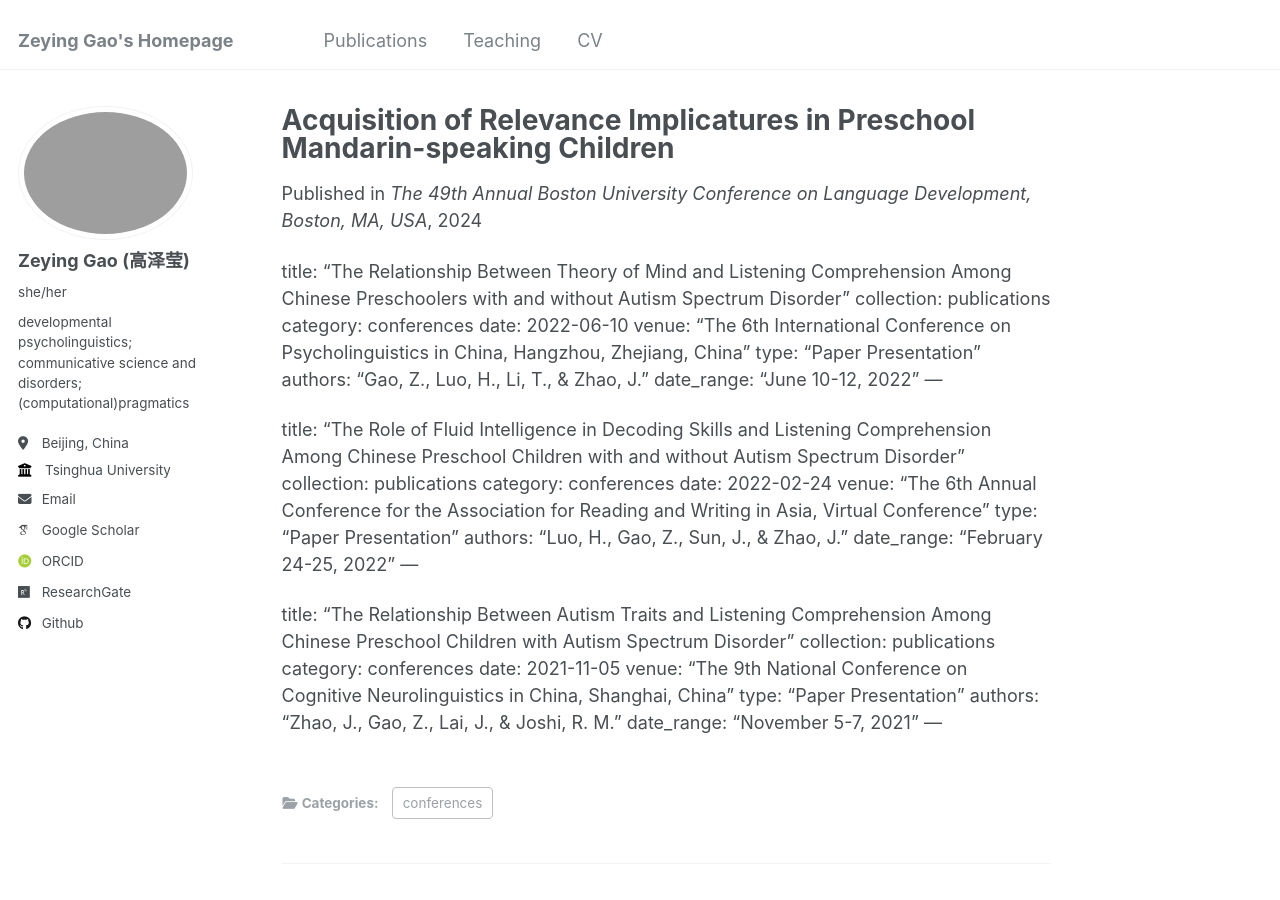
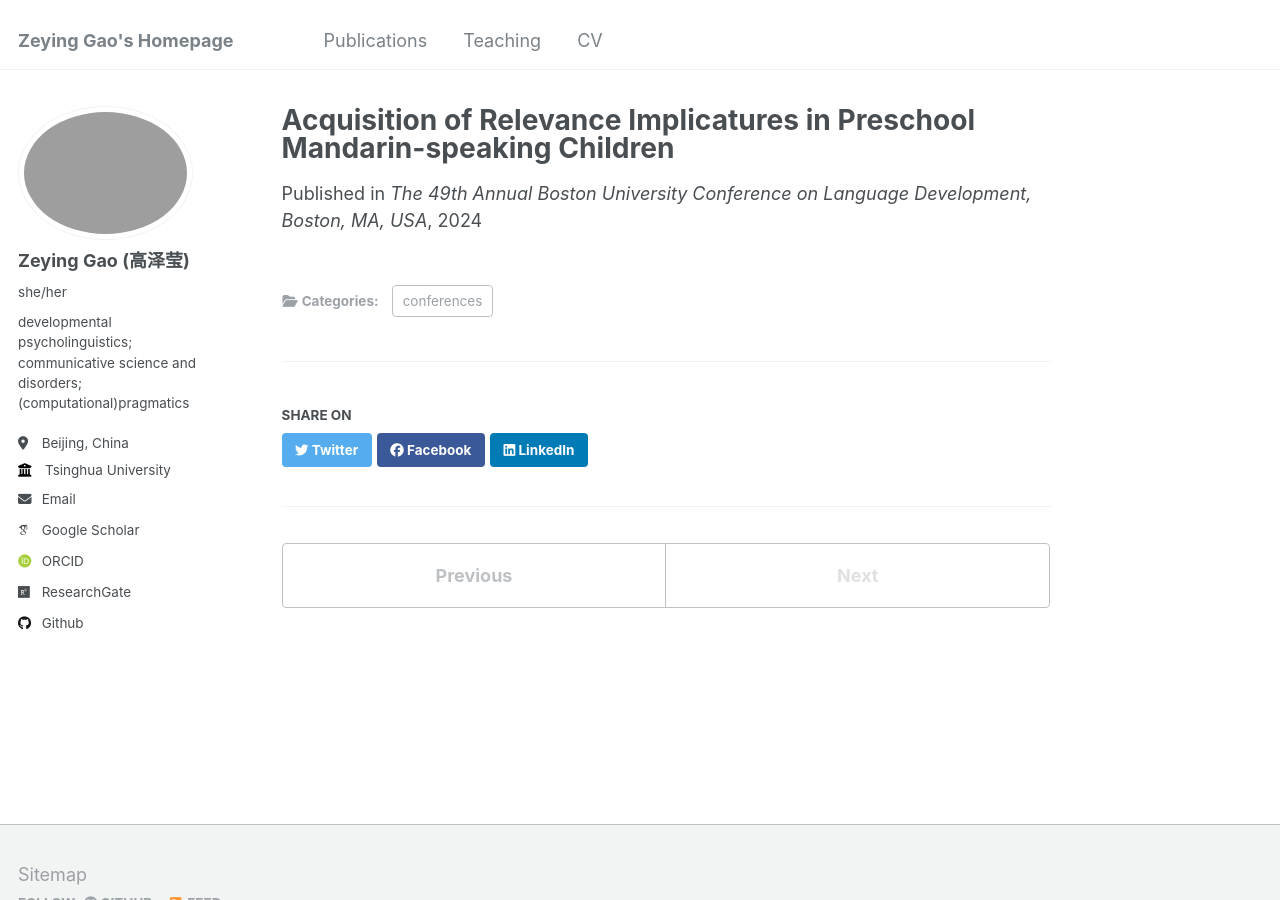
Before and after one commit to ZeyingGAO/zeyinggao.github.io, a Jekyll site: the page built from _publications/conference.md, in a window 1280 px wide and 900 px high. Built offline with Jekyll 4.4.1, drawn with Linux system fonts in a browser that asks for light colours; some web fonts are replaced; a file with an impossible date is left out.

Commit message:
Update conference.md

```diff
--- a/_publications/conference.md
+++ b/_publications/conference.md
@@ -8,33 +8,3 @@ type: "Poster Presentation"
 authors: "Gao, Z., & Zhou, P."
 date_range: "November 7-10, 2024"
 ---
-
-title: "The Relationship Between Theory of Mind and Listening Comprehension Among Chinese Preschoolers with and without Autism Spectrum Disorder"
-collection: publications
-category: conferences
-date: 2022-06-10
-venue: "The 6th International Conference on Psycholinguistics in China, Hangzhou, Zhejiang, China"
-type: "Paper Presentation"
-authors: "Gao, Z., Luo, H., Li, T., & Zhao, J."
-date_range: "June 10-12, 2022"
----
-
-title: "The Role of Fluid Intelligence in Decoding Skills and Listening Comprehension Among Chinese Preschool Children with and without Autism Spectrum Disorder"
-collection: publications
-category: conferences
-date: 2022-02-24
-venue: "The 6th Annual Conference for the Association for Reading and Writing in Asia, Virtual Conference"
-type: "Paper Presentation"
-authors: "Luo, H., Gao, Z., Sun, J., & Zhao, J."
-date_range: "February 24-25, 2022"
----
-
-title: "The Relationship Between Autism Traits and Listening Comprehension Among Chinese Preschool Children with Autism Spectrum Disorder"
-collection: publications
-category: conferences
-date: 2021-11-05
-venue: "The 9th National Conference on Cognitive Neurolinguistics in China, Shanghai, China"
-type: "Paper Presentation"
-authors: "Zhao, J., Gao, Z., Lai, J., & Joshi, R. M."
-date_range: "November 5-7, 2021"
----
```
